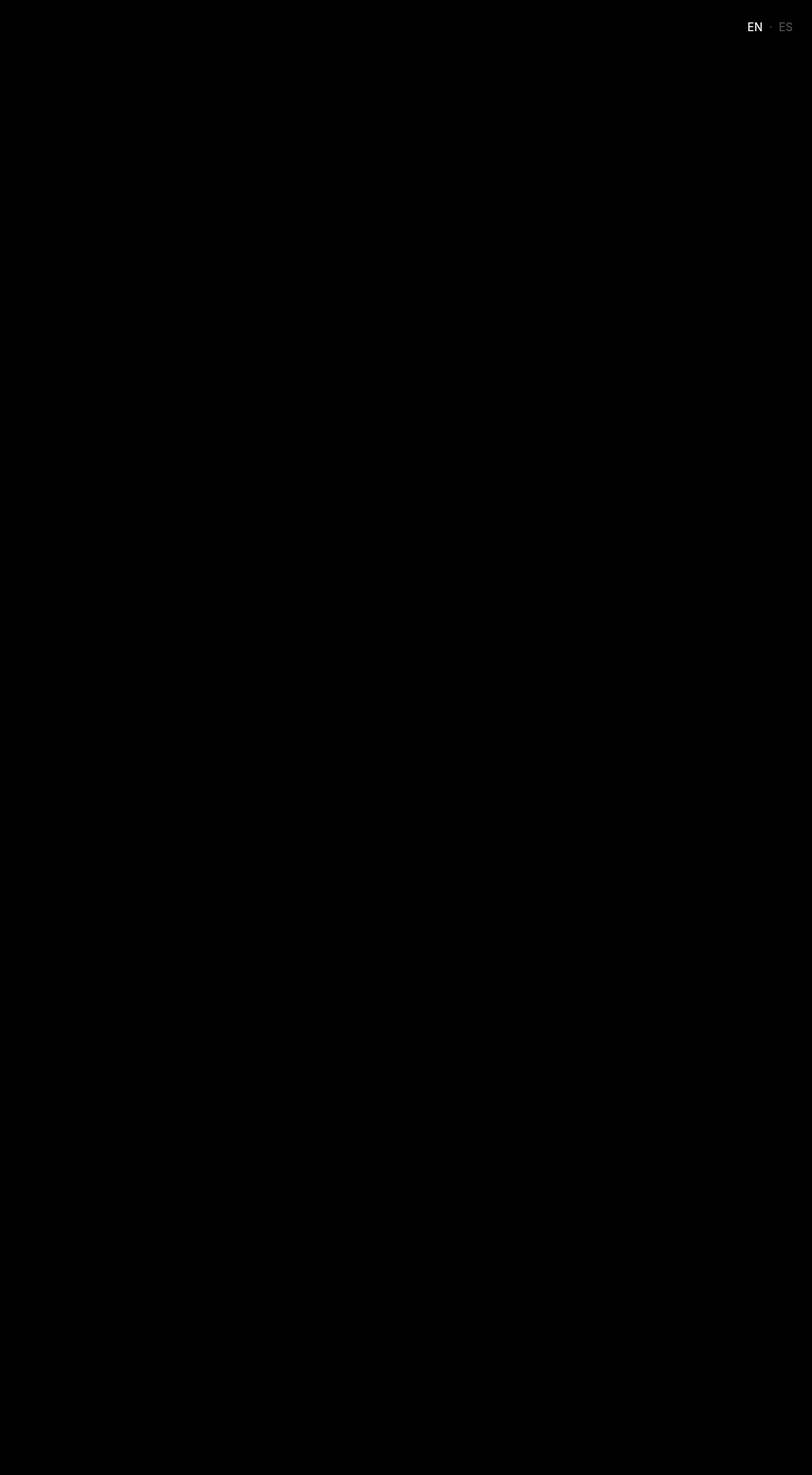
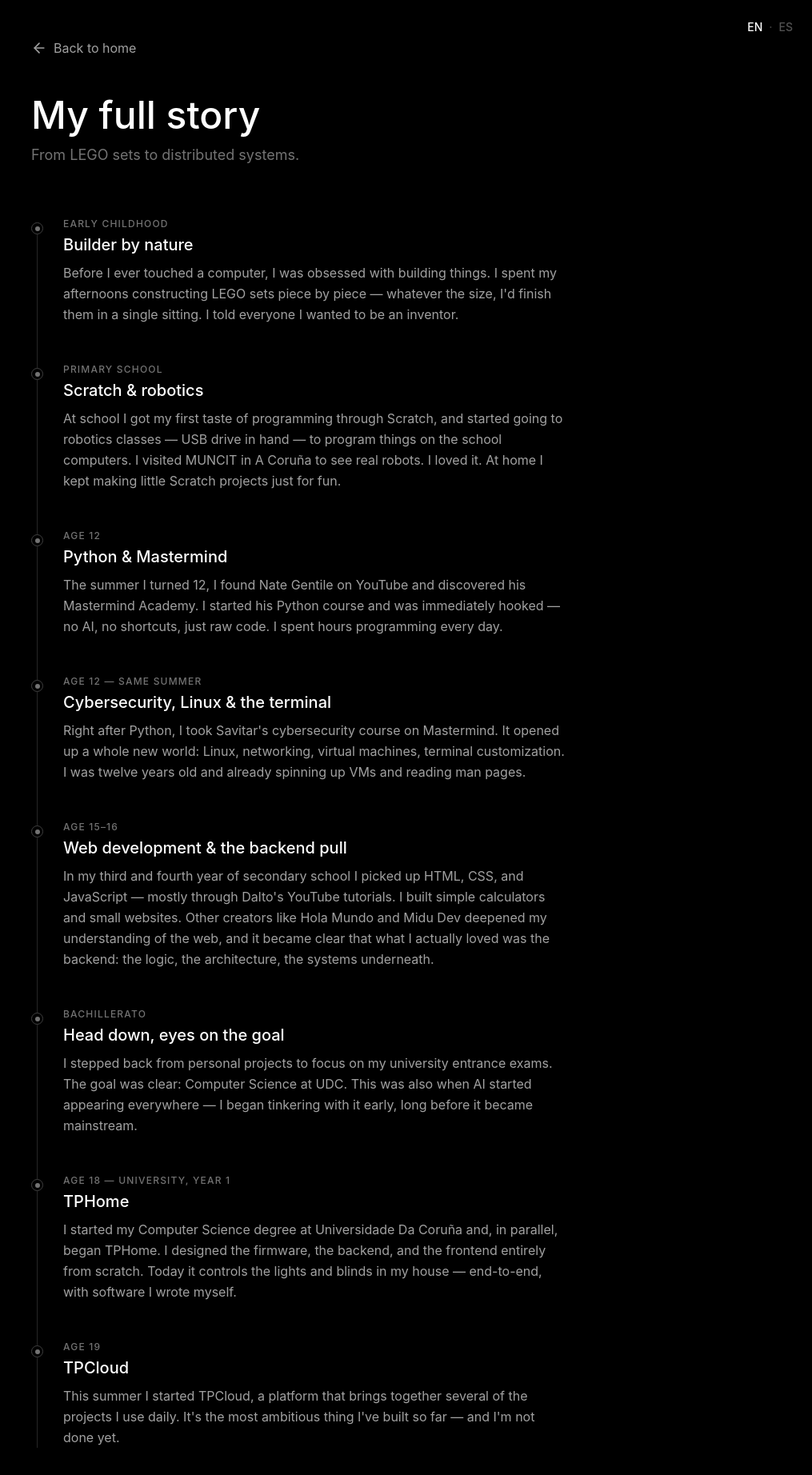
Before and after one commit to mtaibo/portfolio, a Vue app: page /story in a window 1280 px wide. Before the commit this address had no page. Shown: the top 1844 px of the page at 80% size, without its empty margins (265-1280 px from the left). Before the commit the page ends 800 px from the top, so only its background shows below. Built offline with nearby package versions, Linux system fonts and the light colour scheme.

Commit message:
story: add full story timeline view with en/es content

```diff
--- a/src/components/AboutSection.vue
+++ b/src/components/AboutSection.vue
@@ -15,6 +15,13 @@
           {{ t.about.paragraphs[2] }}
         </p>
       </div>
+      <router-link
+        to="/story"
+        class="inline-flex items-center gap-2 mt-10 text-neutral-400 hover:text-white transition-colors duration-200 group"
+      >
+        {{ t.about.storyLink }}
+        <span class="transition-transform duration-200 group-hover:translate-x-1">→</span>
+      </router-link>
     </div>
   </section>
 </template>
--- a/src/content/index.js
+++ b/src/content/index.js
@@ -6,6 +6,7 @@ export const content = {
     },
     about: {
       label: 'About me',
+      storyLink: 'Full story',
       paragraphs: [
         "Computer Science student at Universidade Da Coruña (UDC)",
         "I've been programming for as long as I can remember, mostly self-taught. It's how I learned to understand how things work under the hood, and to build complete systems on my own. Architecture and backend are where I'm strongest.",
@@ -61,6 +62,53 @@ export const content = {
       subheading: "I'm always open to new opportunities, collaborations, or just a good conversation about tech.",
       email: 'contact@migueltaibo.com',
       copyright: '© 2026 Miguel Taibo',
+    },
+    story: {
+      backToHome: 'Back to home',
+      heading: 'My full story',
+      subheading: 'From LEGO sets to distributed systems.',
+      entries: [
+        {
+          era: 'Early childhood',
+          title: 'Builder by nature',
+          body: "Before I ever touched a computer, I was obsessed with building things. I spent my afternoons constructing LEGO sets piece by piece — whatever the size, I'd finish them in a single sitting. I told everyone I wanted to be an inventor.",
+        },
+        {
+          era: 'Primary school',
+          title: 'Scratch & robotics',
+          body: "At school I got my first taste of programming through Scratch, and started going to robotics classes — USB drive in hand — to program things on the school computers. I visited MUNCIT in A Coruña to see real robots. I loved it. At home I kept making little Scratch projects just for fun.",
+        },
+        {
+          era: 'Age 12',
+          title: 'Python & Mastermind',
+          body: "The summer I turned 12, I found Nate Gentile on YouTube and discovered his Mastermind Academy. I started his Python course and was immediately hooked — no AI, no shortcuts, just raw code. I spent hours programming every day.",
+        },
+        {
+          era: 'Age 12 — same summer',
+          title: 'Cybersecurity, Linux & the terminal',
+          body: "Right after Python, I took Savitar's cybersecurity course on Mastermind. It opened up a whole new world: Linux, networking, virtual machines, terminal customization. I was twelve years old and already spinning up VMs and reading man pages.",
+        },
+        {
+          era: 'Age 15–16',
+          title: 'Web development & the backend pull',
+          body: "In my third and fourth year of secondary school I picked up HTML, CSS, and JavaScript — mostly through Dalto's YouTube tutorials. I built simple calculators and small websites. Other creators like Hola Mundo and Midu Dev deepened my understanding of the web, and it became clear that what I actually loved was the backend: the logic, the architecture, the systems underneath.",
+        },
+        {
+          era: 'Bachillerato',
+          title: 'Head down, eyes on the goal',
+          body: "I stepped back from personal projects to focus on my university entrance exams. The goal was clear: Computer Science at UDC. This was also when AI started appearing everywhere — I began tinkering with it early, long before it became mainstream.",
+        },
+        {
+          era: 'Age 18 — University, year 1',
+          title: 'TPHome',
+          body: "I started my Computer Science degree at Universidade Da Coruña and, in parallel, began TPHome. I designed the firmware, the backend, and the frontend entirely from scratch. Today it controls the lights and blinds in my house — end-to-end, with software I wrote myself.",
+        },
+        {
+          era: 'Age 19',
+          title: 'TPCloud',
+          body: "This summer I started TPCloud, a platform that brings together several of the projects I use daily. It's the most ambitious thing I've built so far — and I'm not done yet.",
+        },
+      ],
     },
     projectDetail: {
       backToHome: 'Back to home',
@@ -131,6 +179,7 @@ export const content = {
     },
     about: {
       label: 'Sobre mí',
+      storyLink: 'Mi historia completa',
       paragraphs: [
         'Estudiante de Ingeniería Informática en la Universidade Da Coruña',
         'Programo desde que tengo memoria, de forma autodidacta. La programación me ha servido para entender cómo funcionan las cosas por dentro y construir sistemas completos por mí mismo. La arquitectura y el backend son mi fuerte.',
@@ -186,6 +235,53 @@ export const content = {
       subheading: 'Siempre estoy abierto a nuevas oportunidades, colaboraciones o simplemente una buena conversación sobre tecnología.',
       email: 'contact@migueltaibo.com',
       copyright: '© 2026 Miguel Taibo',
+    },
+    story: {
+      backToHome: 'Volver al inicio',
+      heading: 'Mi historia completa',
+      subheading: 'De juegos de LEGO a sistemas distribuidos.',
+      entries: [
+        {
+          era: 'Primera infancia',
+          title: 'Constructor de nacimiento',
+          body: 'Antes de tocar un ordenador, estaba obsesionado con construir cosas. Pasaba las tardes montando sets de LEGO pieza a pieza — fuera cual fuera el tamaño, los terminaba en una sola sentada. Le decía a todo el mundo que quería ser inventor.',
+        },
+        {
+          era: 'Primaria',
+          title: 'Scratch y robótica',
+          body: 'En el colegio tuve mi primer contacto con la programación a través de Scratch, y empecé a ir a clases de robótica — USB en mano — para programar en los ordenadores del cole. Visité el MUNCIT en A Coruña para ver robots de verdad. Me encantó. En casa seguía haciendo proyectillos en Scratch por pura diversión.',
+        },
+        {
+          era: '12 años',
+          title: 'Python y Mastermind',
+          body: 'El verano que cumplí 12 años encontré a Nate Gentile en YouTube y descubrí su academia Mastermind. Empecé su curso de Python y me enganchó de inmediato — sin IA, sin atajos, solo código. Pasaba horas programando cada día.',
+        },
+        {
+          era: '12 años — ese mismo verano',
+          title: 'Ciberseguridad, Linux y la terminal',
+          body: 'Justo después de Python, hice el curso de ciberseguridad de Savitar en Mastermind. Se abrió un mundo entero: Linux, redes, máquinas virtuales, personalización de la terminal. Tenía doce años y ya levantaba VMs y leía páginas de man.',
+        },
+        {
+          era: '15–16 años',
+          title: 'Desarrollo web y la llamada del backend',
+          body: 'En tercero y cuarto de la ESO empecé con HTML, CSS y JavaScript — sobre todo con tutoriales de Dalto en YouTube. Hice calculadoras sencillas y webs pequeñas. Otros como Hola Mundo y Midu Dev me profundizaron en el mundo web, y quedó claro que lo que realmente me gustaba era el backend: la lógica, la arquitectura, los sistemas por debajo.',
+        },
+        {
+          era: 'Bachillerato',
+          title: 'Cabeza agachada, vista en el objetivo',
+          body: 'Dejé de lado los proyectos personales para centrarme en la selectividad. El objetivo era claro: Ingeniería Informática en la UDC. También fue la época en la que la IA empezó a aparecer por todos lados — empecé a trastear con ella pronto, mucho antes de que se pusiera de moda.',
+        },
+        {
+          era: '18 años — 1.º de carrera',
+          title: 'TPHome',
+          body: 'Empecé Ingeniería Informática en la Universidade Da Coruña y, en paralelo, comencé TPHome. Diseñé el firmware, el backend y el frontend completamente desde cero. Hoy controla las luces y las persianas de mi casa — de principio a fin, con software que escribí yo mismo.',
+        },
+        {
+          era: '19 años',
+          title: 'TPCloud',
+          body: 'Este verano empecé TPCloud, una plataforma que integra varios de los proyectos que uso a diario. Es lo más ambicioso que he construido hasta ahora — y todavía no he terminado.',
+        },
+      ],
     },
     projectDetail: {
       backToHome: 'Volver al inicio',
--- a/src/router/index.js
+++ b/src/router/index.js
@@ -1,12 +1,18 @@
 import { createRouter, createWebHistory } from 'vue-router'
 import Home from '../views/Home.vue'
 import ProjectDetail from '../views/ProjectDetail.vue'
+import StoryView from '../views/StoryView.vue'
 
 const routes = [
   {
     path: '/',
     name: 'home',
     component: Home
+  },
+  {
+    path: '/story',
+    name: 'story',
+    component: StoryView
   },
   {
     path: '/tphome',
--- /dev/null
+++ b/src/views/StoryView.vue
@@ -0,0 +1,55 @@
+<template>
+  <div class="min-h-screen bg-black text-white px-6 py-12">
+    <div class="max-w-2xl mx-auto">
+      <a
+        href="/"
+        @click.prevent="goBack"
+        class="inline-flex items-center gap-2 text-neutral-400 hover:text-white transition-colors mb-12"
+      >
+        <svg width="20" height="20" viewBox="0 0 24 24" fill="none" stroke="currentColor" stroke-width="2" stroke-linecap="round" stroke-linejoin="round">
+          <path d="M19 12H5"/>
+          <path d="M12 19l-7-7 7-7"/>
+        </svg>
+        {{ t.story.backToHome }}
+      </a>
+
+      <div class="fade-in-section visible mb-16">
+        <h1 class="text-4xl md:text-5xl font-medium text-white mb-3">
+          {{ t.story.heading }}
+        </h1>
+        <p class="text-lg text-neutral-500">{{ t.story.subheading }}</p>
+      </div>
+
+      <div class="relative">
+        <div class="absolute left-[7px] top-2 bottom-0 w-px bg-neutral-800"></div>
+
+        <div class="space-y-12">
+          <div
+            v-for="(entry, i) in t.story.entries"
+            :key="i"
+            class="relative pl-10"
+          >
+            <div class="absolute left-0 top-1.5 w-[15px] h-[15px] rounded-full border border-neutral-700 bg-black flex items-center justify-center">
+              <div class="w-1.5 h-1.5 rounded-full bg-neutral-500"></div>
+            </div>
+            <p class="text-xs font-medium text-neutral-500 uppercase tracking-widest mb-1">{{ entry.era }}</p>
+            <h3 class="text-xl font-medium text-white mb-2">{{ entry.title }}</h3>
+            <p class="text-neutral-400 leading-relaxed">{{ entry.body }}</p>
+          </div>
+        </div>
+      </div>
+    </div>
+  </div>
+</template>
+
+<script setup>
+import { useRouter } from 'vue-router'
+import { useLanguage } from '../composables/useLanguage.js'
+
+const router = useRouter()
+const { t } = useLanguage()
+
+const goBack = () => {
+  router.push('/')
+}
+</script>
```
